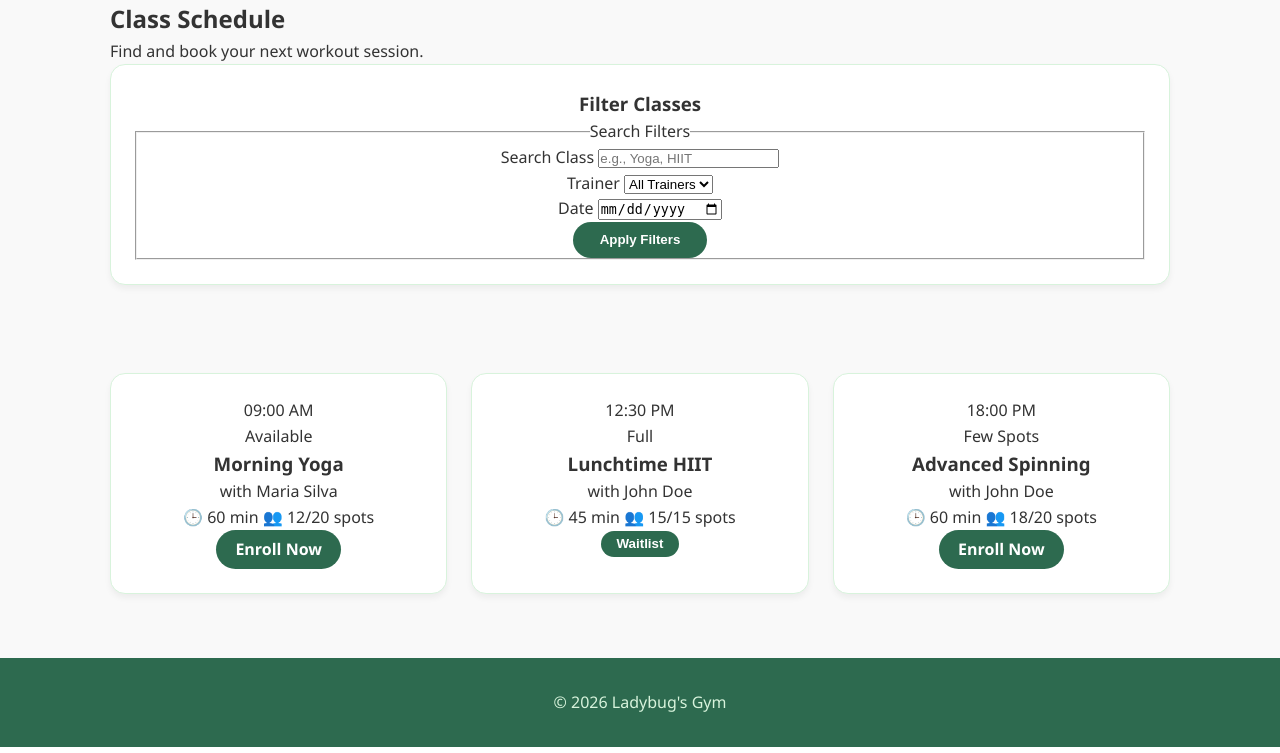
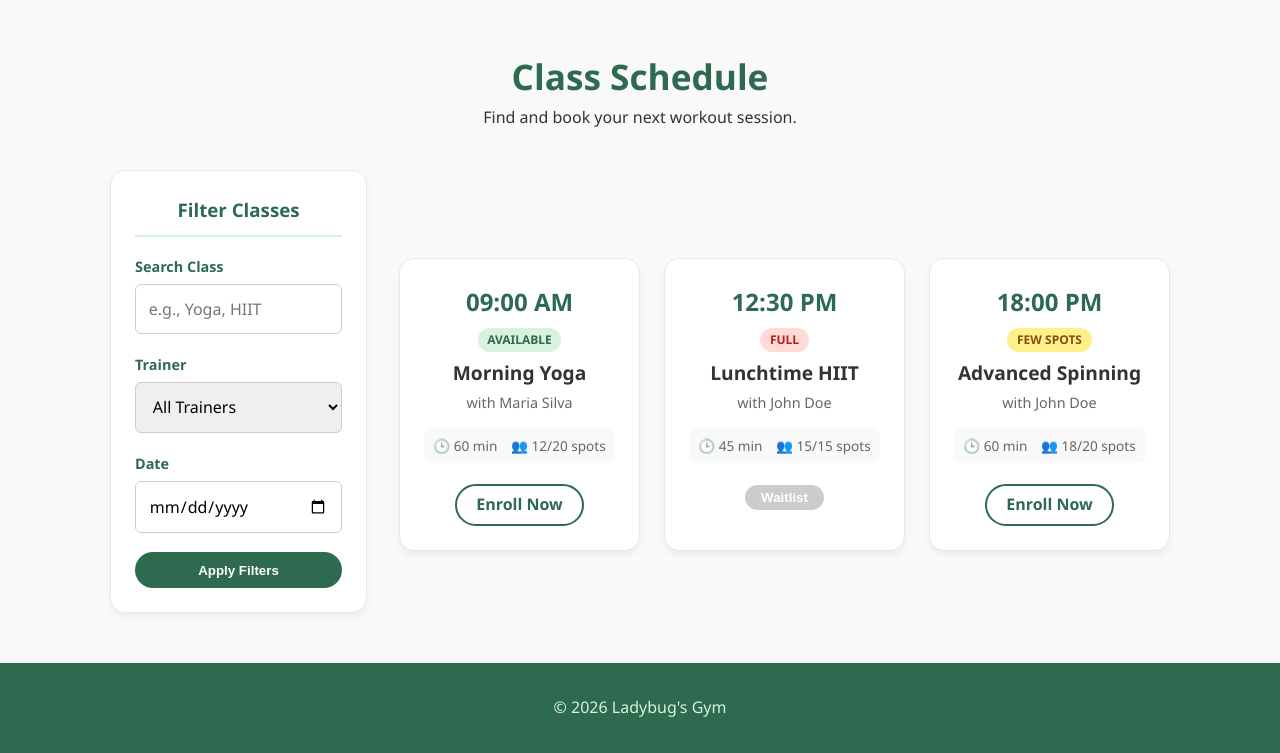
Before and after one commit to sararibeiro24/Y2S2-WEB_LANGUAGES_TECHNOLOGIES, a PHP site: page /html/schedule.html in a window 1280 px wide. Shown: the part 72-825 px from the top of the page. Run offline with PHP 8.4, Linux system fonts and the light colour scheme.

Commit message:
feat(css): add reusable form inputs, badges, and specific schedule grid layout.

```diff
--- a/src/css/style.css
+++ b/src/css/style.css
@@ -230,3 +230,168 @@ section h2 {
         font-size: 2rem;
     }
 }
+
+/* =========================
+   LAYER 2 additions: COMPONENTS
+   (Forms, Badges, Utility classes)
+========================= */
+
+/* Form Groups & Inputs */
+.form-group {
+    margin-bottom: 1.2em;
+    text-align: left;
+}
+
+.form-group label {
+    display: block;
+    font-weight: bold;
+    margin-bottom: 0.4em;
+    color: var(--primary-green);
+    font-size: 0.9em;
+}
+
+.input-field {
+    width: 100%;
+    padding: 0.8em;
+    border: 1px solid #ccc;
+    border-radius: 6px;
+    font-family: inherit; /* Inherits font from body */
+    font-size: 1em;
+    transition: border-color 0.3s;
+}
+
+.input-field:focus {
+    outline: none;
+    border-color: var(--accent-green);
+    box-shadow: 0 0 0 3px rgba(116, 198, 157, 0.2); /* Nice focus ring for accessibility */
+}
+
+fieldset {
+    border: none;
+}
+
+/* Screen-reader only class (Hides visually, keeps for accessibility bots) */
+.sr-only {
+    position: absolute;
+    width: 1px;
+    height: 1px;
+    padding: 0;
+    margin: -1px;
+    overflow: hidden;
+    clip: rect(0, 0, 0, 0);
+    border: 0;
+}
+
+/* Button Variations */
+.button-full {
+    width: 100%;
+    display: block;
+}
+
+.button-outline {
+    background-color: transparent;
+    color: var(--primary-green);
+    border: 2px solid var(--primary-green);
+}
+
+.button-outline:hover {
+    background-color: var(--primary-green);
+    color: var(--white);
+}
+
+button:disabled {
+    background-color: #ccc;
+    cursor: not-allowed;
+    transform: none;
+}
+
+/* Badges (Reusable status indicators) */
+.badge {
+    display: inline-block;
+    padding: 0.2em 0.8em;
+    border-radius: 12px;
+    font-size: 0.75em;
+    font-weight: bold;
+    text-transform: uppercase;
+    margin-bottom: 0.5em;
+}
+
+.badge-green { background-color: var(--light-green); color: var(--primary-green); }
+.badge-red { background-color: #ffdad6; color: #ba1a1a; }
+.badge-yellow { background-color: #fef08a; color: #854d0e; }
+
+/* =========================
+   LAYER 3 additions: SPECIFIC CASES
+   (Schedule Page specific styles)
+========================= */
+
+.schedule-page {
+    padding: 3em 20px;
+}
+
+.page-header {
+    text-align: center;
+    margin-bottom: 2.5em;
+}
+
+.page-header h2 {
+    color: var(--primary-green);
+    font-size: 2.2rem;
+}
+
+/* The 2-Column Grid Layout */
+.schedule-layout {
+    display: grid;
+    /* 1 part sidebar, 3 parts main content */
+    grid-template-columns: 1fr 3fr;
+    gap: 2em;
+    align-items: start; /* Prevents sidebar from stretching to height of results */
+}
+
+.filter-sidebar h3 {
+    margin-bottom: 1em;
+    color: var(--primary-green);
+    border-bottom: 2px solid var(--light-green);
+    padding-bottom: 0.5em;
+}
+
+/* Specific styling for the data inside class cards */
+.class-time {
+    font-size: 1.5rem;
+    font-weight: bold;
+    color: var(--primary-green);
+    margin-bottom: 0.2em;
+}
+
+.class-title {
+    font-size: 1.2rem;
+    margin-bottom: 0.1em;
+}
+
+.class-trainer {
+    color: var(--gray);
+    font-size: 0.9em;
+    margin-bottom: 1em;
+}
+
+.class-meta {
+    display: flex;
+    justify-content: center;
+    gap: 1em;
+    font-size: 0.85em;
+    color: var(--gray);
+    margin-bottom: 1.5em;
+    background-color: var(--bg-color);
+    padding: 0.5em;
+    border-radius: 6px;
+}
+
+/* =========================
+   MEDIA QUERIES Update
+========================= */
+@media (max-width: 900px) {
+    /* Collapse the 2-column layout into 1 column on smaller screens */
+    .schedule-layout {
+        grid-template-columns: 1fr;
+    }
+}
```
